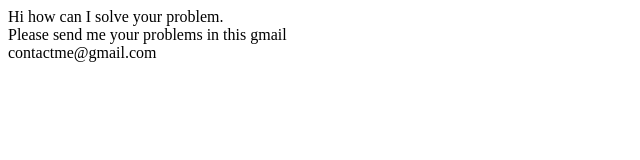
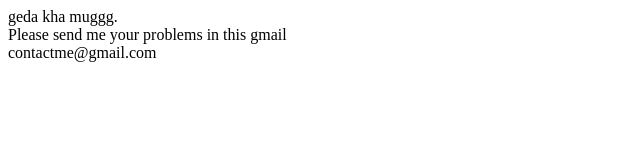
Before and after one commit to Samir-Moktan/CV, a plain HTML site: page contact.html in a window 1280 px wide. Shown: the whole page, without its empty margins (0-640 px from the left). Drawn offline with Linux system fonts and the light colour scheme.

Commit message:
lado samir

```diff
--- a/contact.html
+++ b/contact.html
@@ -7,7 +7,7 @@
     <title>Contact</title>
 </head>
 <body>
-    Hi how can I solve your problem.<br>
+  geda kha muggg.<br>
 Please send me your problems in this gmail<br>
 contactme@gmail.com
 </body>
```
